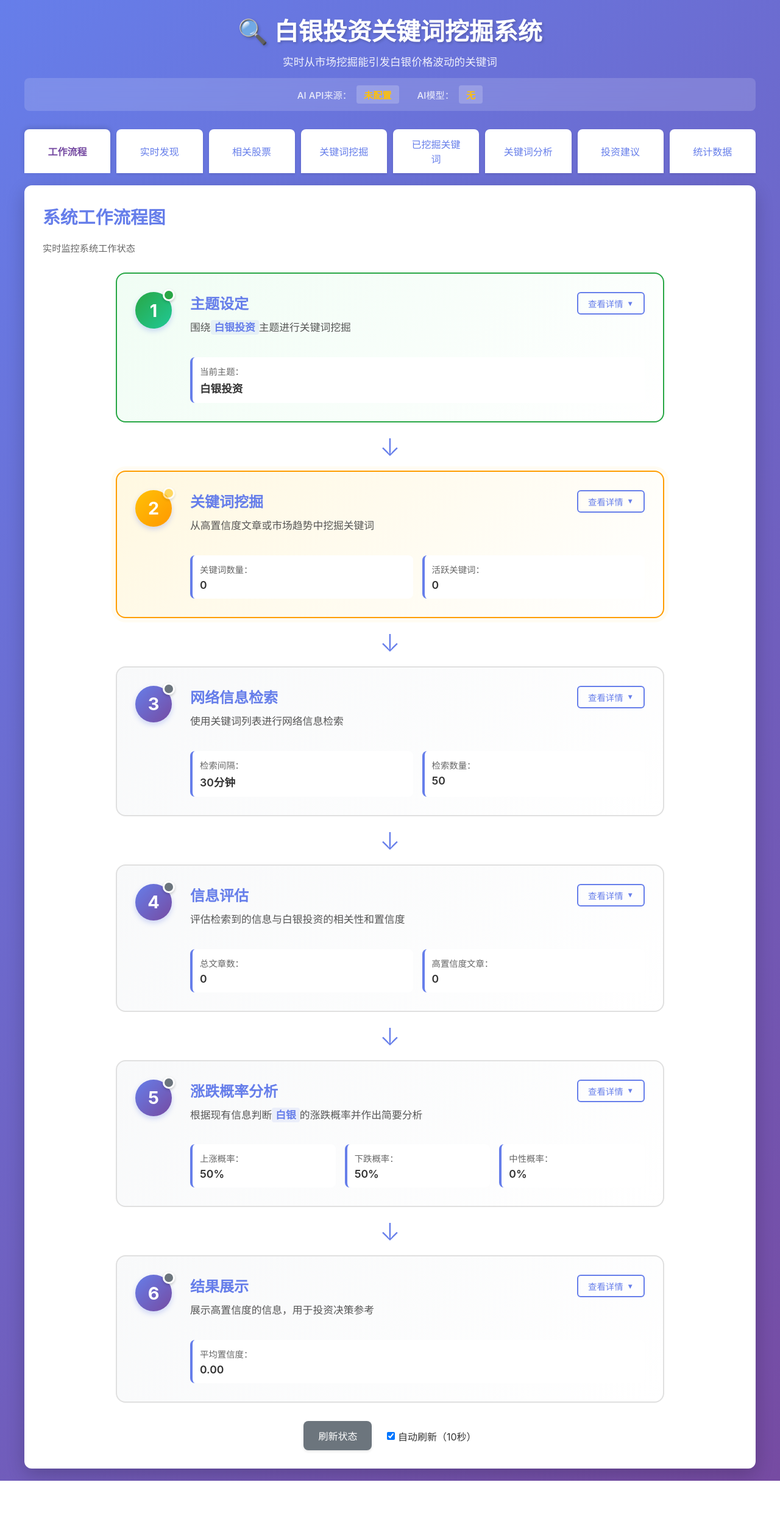
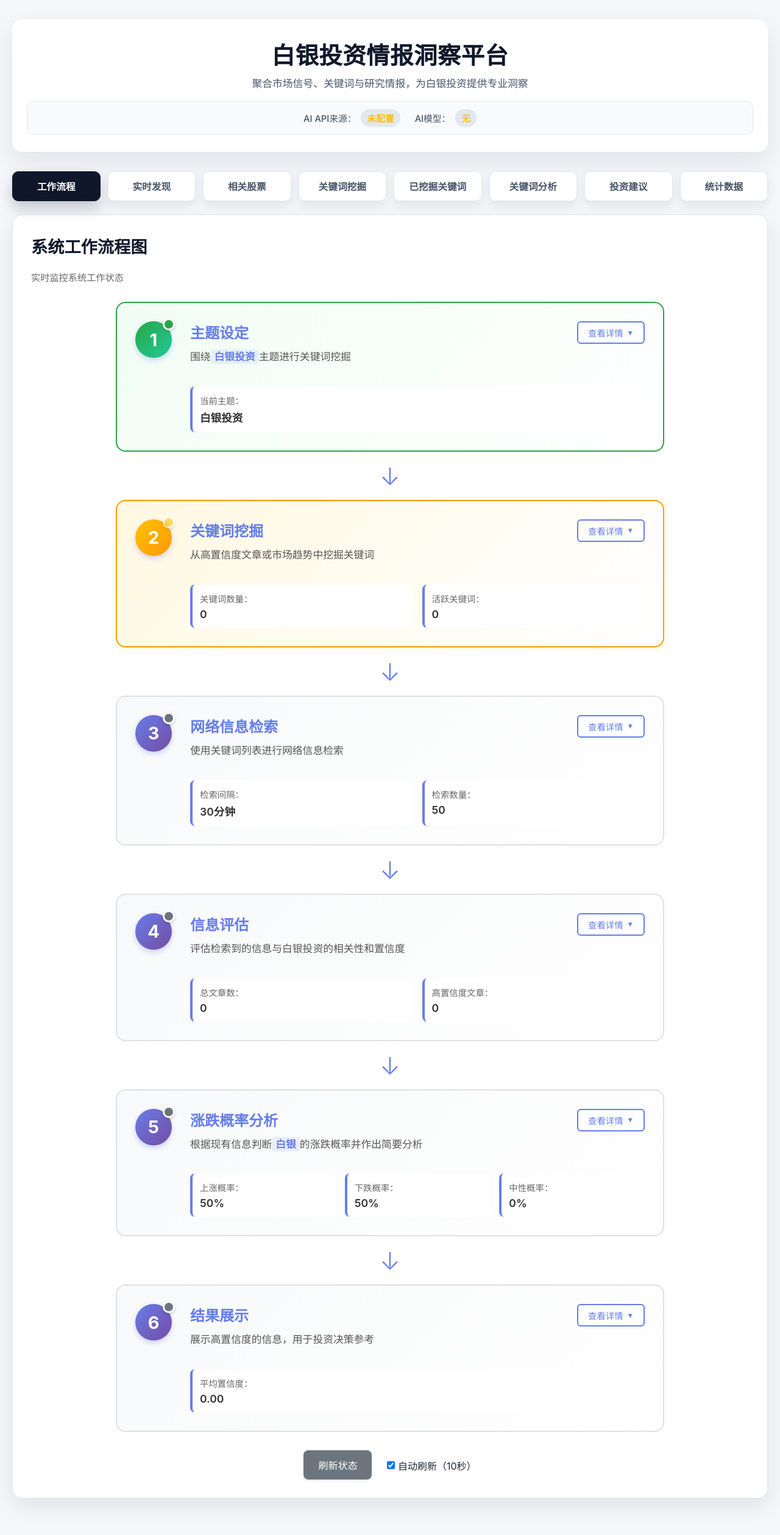
Before and after one commit to zhenxili96/AgentTest, a Flask app: page / in a window 1280 px wide. Shown: the whole page at 61% size. Before the commit the page ends 2429 px from the top, so only its background shows below. Run offline with Flask 3, Linux system fonts and the light colour scheme; data that the repository does not hold is empty.

Commit message:
Update web title and refresh UI styling

```diff
--- a/static/style.css
+++ b/static/style.css
@@ -6,43 +6,47 @@
 
 body {
     font-family: -apple-system, BlinkMacSystemFont, 'Segoe UI', 'Microsoft YaHei', sans-serif;
-    background: linear-gradient(135deg, #667eea 0%, #764ba2 100%);
+    background: #f4f6f9;
     min-height: 100vh;
-    padding: 20px;
-    color: #333;
+    padding: 32px 20px 60px;
+    color: #1f2937;
 }
 
 .container {
-    max-width: 1200px;
+    max-width: 1240px;
     margin: 0 auto;
 }
 
-header {
+.page-header {
     text-align: center;
-    color: white;
-    margin-bottom: 30px;
+    color: #0f172a;
+    margin-bottom: 32px;
+    padding: 28px 24px;
+    background: #ffffff;
+    border-radius: 16px;
+    box-shadow: 0 18px 40px rgba(15, 23, 42, 0.08);
 }
 
-header h1 {
-    font-size: 2.5em;
-    margin-bottom: 10px;
-    text-shadow: 2px 2px 4px rgba(0,0,0,0.2);
+.page-header h1 {
+    font-size: 2.4em;
+    margin-bottom: 8px;
+    letter-spacing: 0.5px;
 }
 
 .subtitle {
-    font-size: 1.1em;
-    opacity: 0.9;
+    font-size: 1.05em;
+    color: #475569;
 }
 
 .ai-config-info {
     display: flex;
     justify-content: center;
-    gap: 30px;
-    margin-top: 15px;
-    padding: 12px 20px;
-    background: rgba(255, 255, 255, 0.15);
-    border-radius: 8px;
-    backdrop-filter: blur(10px);
+    gap: 24px;
+    margin-top: 18px;
+    padding: 12px 18px;
+    background: #f8fafc;
+    border-radius: 10px;
+    border: 1px solid #e2e8f0;
     flex-wrap: wrap;
 }
 
@@ -50,54 +54,55 @@ header h1 {
     display: flex;
     align-items: center;
     gap: 8px;
-    font-size: 0.95em;
+    font-size: 0.92em;
+    color: #475569;
 }
 
 .ai-config-label {
-    opacity: 0.85;
     font-weight: 500;
 }
 
 .ai-config-value {
     font-weight: 600;
-    color: #fff;
-    background: rgba(255, 255, 255, 0.2);
-    padding: 4px 12px;
-    border-radius: 4px;
+    color: #0f172a;
+    background: #e2e8f0;
+    padding: 4px 10px;
+    border-radius: 999px;
 }
 
 .tabs {
     display: flex;
-    gap: 10px;
-    margin-bottom: 20px;
+    gap: 12px;
+    margin-bottom: 22px;
     flex-wrap: wrap;
 }
 
 .tab-btn {
     flex: 1;
     min-width: 120px;
-    padding: 12px 24px;
-    background: white;
-    border: none;
-    border-radius: 8px 8px 0 0;
+    padding: 12px 20px;
+    background: #ffffff;
+    border: 1px solid #e2e8f0;
+    border-radius: 10px;
     cursor: pointer;
-    font-size: 1em;
-    font-weight: 500;
-    color: #667eea;
-    transition: all 0.3s;
-    box-shadow: 0 2px 4px rgba(0,0,0,0.1);
+    font-size: 0.98em;
+    font-weight: 600;
+    color: #475569;
+    transition: all 0.2s ease;
+    box-shadow: 0 8px 16px rgba(15, 23, 42, 0.08);
 }
 
 .tab-btn:hover {
-    background: #f0f0f0;
-    transform: translateY(-2px);
+    background: #f8fafc;
+    transform: translateY(-1px);
+    color: #1f2937;
 }
 
 .tab-btn.active {
-    background: white;
-    color: #764ba2;
-    box-shadow: 0 -2px 8px rgba(0,0,0,0.15);
-    font-weight: 600;
+    background: #0f172a;
+    color: #ffffff;
+    border-color: #0f172a;
+    box-shadow: 0 12px 22px rgba(15, 23, 42, 0.2);
 }
 
 .tab-content {
@@ -121,16 +126,17 @@ header h1 {
 }
 
 .card {
-    background: white;
-    border-radius: 12px;
+    background: #ffffff;
+    border-radius: 16px;
     padding: 30px;
-    box-shadow: 0 10px 30px rgba(0,0,0,0.2);
+    box-shadow: 0 14px 32px rgba(15, 23, 42, 0.08);
+    border: 1px solid #e2e8f0;
 }
 
 .card h2 {
-    color: #667eea;
+    color: #0f172a;
     margin-bottom: 20px;
-    font-size: 1.8em;
+    font-size: 1.7em;
 }
 
 .form-group {
@@ -140,7 +146,7 @@ header h1 {
 .form-group label {
     display: block;
     margin-bottom: 8px;
-    color: #555;
+    color: #475569;
     font-weight: 500;
 }
 
@@ -149,17 +155,19 @@ header h1 {
 .form-group textarea {
     width: 100%;
     padding: 12px;
-    border: 2px solid #e0e0e0;
-    border-radius: 8px;
+    border: 1px solid #d7dde5;
+    border-radius: 10px;
     font-size: 1em;
     transition: border-color 0.3s;
+    background: #ffffff;
 }
 
 .form-group input:focus,
 .form-group select:focus,
 .form-group textarea:focus {
     outline: none;
-    border-color: #667eea;
+    border-color: #0f172a;
+    box-shadow: 0 0 0 3px rgba(15, 23, 42, 0.12);
 }
 
 .form-group textarea {
@@ -190,9 +198,10 @@ header h1 {
     flex-wrap: wrap;
     align-items: center;
     margin-bottom: 20px;
-    padding: 15px;
-    background: #f8f9fa;
-    border-radius: 8px;
+    padding: 16px;
+    background: #f8fafc;
+    border-radius: 12px;
+    border: 1px solid #e2e8f0;
 }
 
 .btn {
--- a/templates/index.html
+++ b/templates/index.html
@@ -3,14 +3,14 @@
 <head>
     <meta charset="UTF-8">
     <meta name="viewport" content="width=device-width, initial-scale=1.0">
-    <title>白银投资关键词挖掘系统</title>
+    <title>白银投资情报洞察平台</title>
     <link rel="stylesheet" href="{{ url_for('static', filename='style.css') }}">
 </head>
 <body>
     <div class="container">
-        <header>
-            <h1>🔍 白银投资关键词挖掘系统</h1>
-            <p class="subtitle">实时从市场挖掘能引发白银价格波动的关键词</p>
+        <header class="page-header">
+            <h1>白银投资情报洞察平台</h1>
+            <p class="subtitle">聚合市场信号、关键词与研究情报，为白银投资提供专业洞察</p>
             <div id="ai-config-info" class="ai-config-info">
                 <div class="ai-config-item">
                     <span class="ai-config-label">AI API来源：</span>
```
